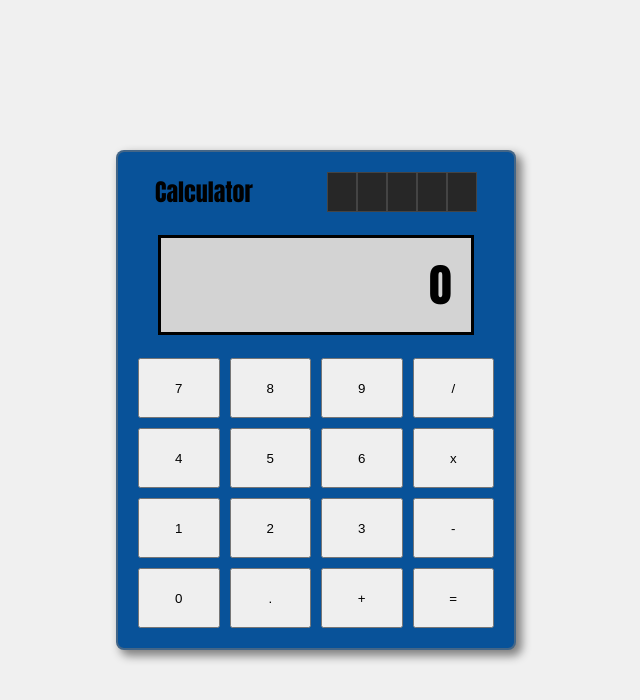
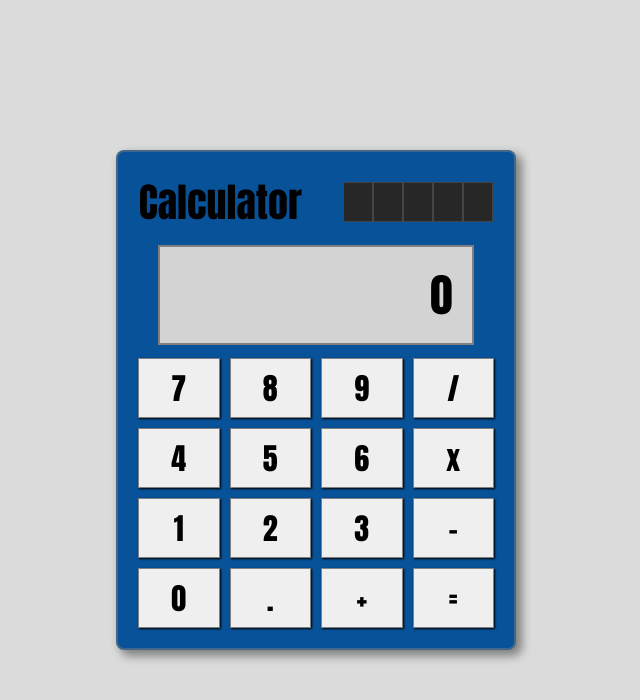
Before and after one commit to tkwaterss/simple_calculator, a website: page client/index.html in a window 1280 px wide. Shown: the whole page, without its empty margins (324-964 px from the left). Drawn offline with nearby package versions, Linux system fonts and the light colour scheme.

Commit message:
simple calculator project complete

```diff
--- a/client/styles.css
+++ b/client/styles.css
@@ -9,7 +9,7 @@ body {
   display: flex;
   justify-content: center;
   align-items: center;
-  background-color: #F0F0F0;
+  background-color: #dbdbdb;
 }
 main {
   font-family: Impact, Haettenschweiler, 'Arial Narrow Bold', sans-serif;
@@ -33,7 +33,7 @@ main {
   margin-top: 20px;
 }
 #branding {
-
+  font-size: 40px;
 }
 #solarPanel {
   height: 40px;
@@ -55,7 +55,7 @@ main {
 .screen {
   height: 100px;
   width: 80%;
-  border: solid;
+  border: solid 2px grey;
   background-color: lightgrey;
   margin: 0 auto;
   display: flex;
@@ -75,5 +75,9 @@ main {
 }
 button {
   height: 60px;
+  border: solid 1.5px grey;
+  box-shadow: 1px 1px 2px 0px;
+  font-family: Impact, Haettenschweiler, 'Arial Narrow Bold', sans-serif;
+  font-size: 30px;
 
 }
```
